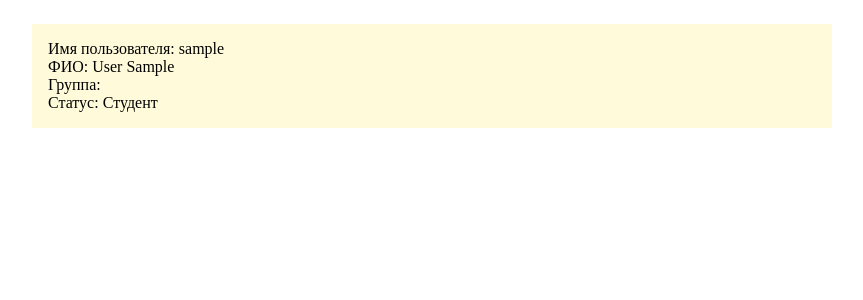
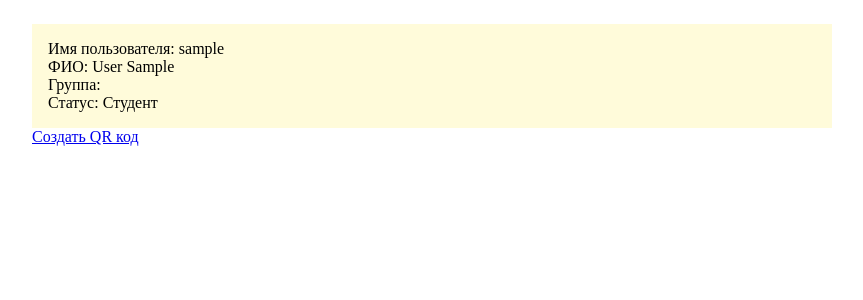
Before and after one commit to nikitaNikitov/system-control-machine, a Django app: page /profile/ in a window 1280 px wide. Shown: the part 44-344 px from the top of the page, without its empty margins (208-1071 px from the left). Run offline with Django 4.2, Linux system fonts and the light colour scheme; the visitor is signed in with stand-in values (Sample User, id 1); data comes from the database, SQL or seed files in the repository.

Commit message:
Добавлена ссылка-заглушка, которая открывает страницу с QR кодом

```diff
--- a/main_app/templates/profile.html
+++ b/main_app/templates/profile.html
@@ -20,9 +20,8 @@
 	</div>
 	{% endif %}
 
-	<div class="etst">
+	<a href="/qr">Создать QR код</a>
 
-	</div>
 
 	{% if messages %}
 	{% for message in messages %}
```
